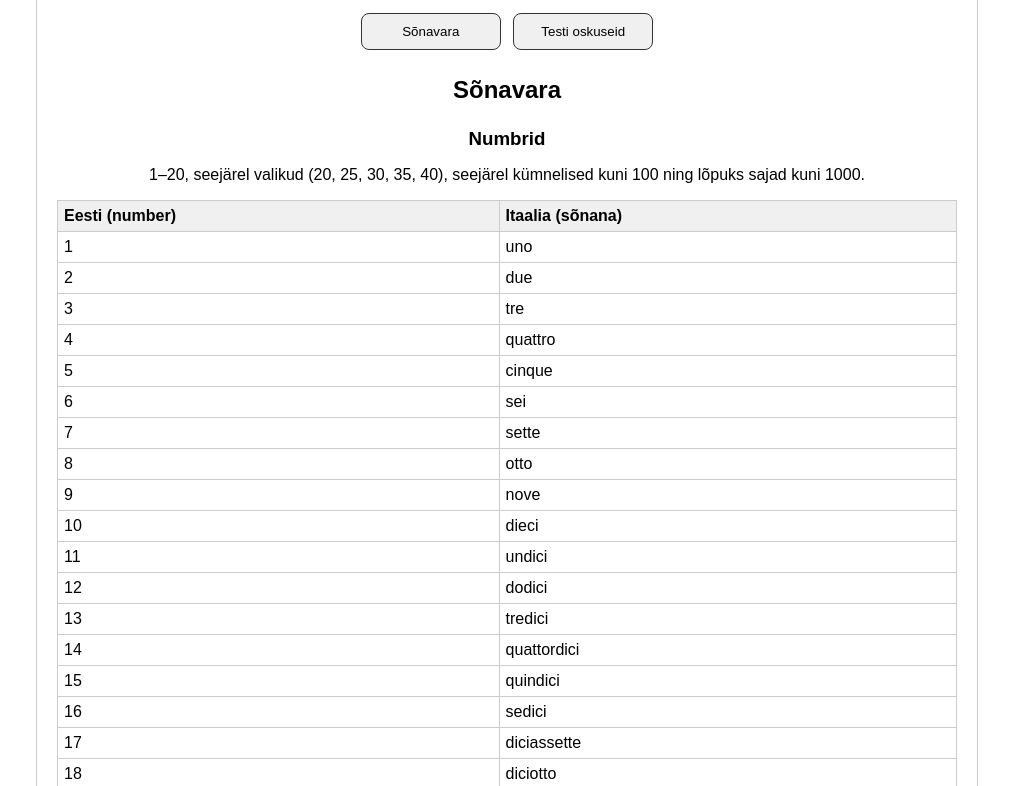
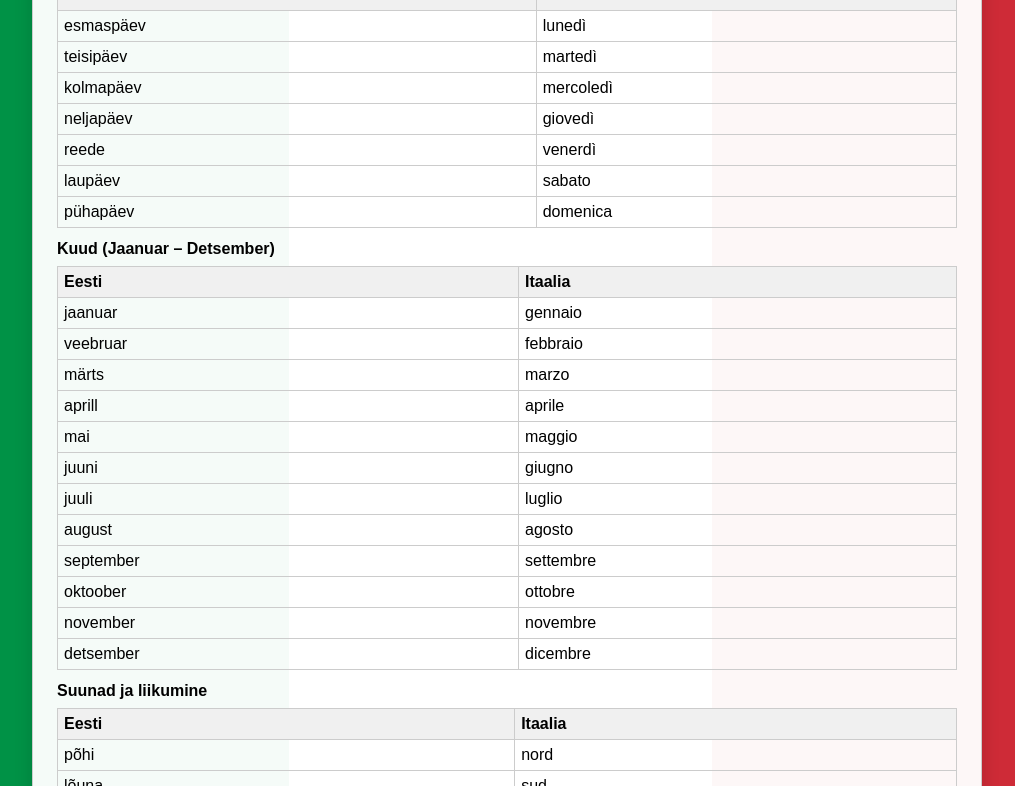
Before and after one commit to andytln/itaalia, a plain HTML site: page index.html in a window 1280 px wide. Shown: the part 134-920 px from the top of the page, without its empty margins (133-1148 px from the left). Drawn offline with Linux system fonts and the light colour scheme.

```diff
--- a/index.html
+++ b/index.html
@@ -15,14 +15,35 @@
   <link rel="manifest" href="manifest.json" />
 
   <style>
+    /* Itaalia lipu taust: roheline - valge - punane vertikaalribad */
+    html, body {
+      height: 100%;
+      margin: 0;
+    }
     body {
+      background: linear-gradient(
+        to right,
+        #009246 0%,   #009246 33%,
+        #ffffff 33%,  #ffffff 66%,
+        #ce2b37 66%,  #ce2b37 100%
+      );
       font-family: Arial, sans-serif;
+      display: flex;
+      align-items: center;
+      justify-content: center;
+      padding: 20px;
+    }
+    .app {
+      background: rgba(255, 255, 255, 0.96);
       max-width: 900px;
-      margin: 40px auto;
-      padding: 20px;
+      width: 100%;
+      margin: 0 auto;
+      padding: 20px 24px;
       border: 1px solid #ccc;
       border-radius: 12px;
+      box-shadow: 0 6px 18px rgba(0, 0, 0, 0.15);
     }
+
     h1, h2, h3, h4 {
       text-align: center;
     }
@@ -112,6 +133,7 @@
   </style>
 </head>
 <body>
+  <div class="app">
     <h1>Itaalia keel – sõnavara ja test</h1>
 
     <!-- ÜLEMINE VALIK: Sõnavara vs Test -->
@@ -194,7 +216,7 @@
       </div>
     </div>
 
-  <!-- TESTI OSA (sama loogika nagu enne, lihtsalt oma blokis) -->
+    <!-- TESTI OSA -->
     <div id="quiz-section" style="display:none;">
 
       <!-- Blokivalik testimiseks -->
@@ -243,6 +265,7 @@
       <!-- Testi kokkuvõte -->
       <div id="summary"></div>
     </div>
+  </div>
 
   <script>
     // ---------- ITAALIA NUMBRID ABIFUNKTSIOON ----------
@@ -285,7 +308,7 @@
         const u = n % 10;
         let tensWord = tensWords[t];
         if (u === 1 || u === 8) {
-          tensWord = tensWord.slice(0, -1); // venti -> ventuno/ventotto jne
+          tensWord = tensWord.slice(0, -1);
         }
         return u === 0 ? tensWord : tensWord + units[u];
       }
@@ -314,7 +337,6 @@
 
     // ---------- SÕNAVARA ANDMED ----------
 
-    // Sõnavara – nädalapäevad
     const vocabWeekdays = [
       { et: "esmaspäev", it: "lunedì" },
       { et: "teisipäev", it: "martedì" },
@@ -325,7 +347,6 @@
       { et: "pühapäev", it: "domenica" }
     ];
 
-    // Sõnavara – kuud
     const vocabMonths = [
       { et: "jaanuar", it: "gennaio" },
       { et: "veebruar", it: "febbraio" },
@@ -341,7 +362,6 @@
       { et: "detsember", it: "dicembre" }
     ];
 
-    // Sõnavara – suunad
     const vocabDirections = [
       { et: "põhi", it: "nord" },
       { et: "lõuna", it: "sud" },
@@ -355,7 +375,6 @@
       { et: "tagasi", it: "indietro" }
     ];
 
-    // Sõnavara – kehaosad (juustest varvasteni)
     const vocabBody = [
       { et: "juuksed", it: "i capelli" },
       { et: "otsmik", it: "la fronte" },
@@ -393,7 +412,7 @@
       { et: "varvas", it: "il dito del piede" }
     ];
 
-    // ---------- TESTI ANDMED (SAMA LOOGIKA NAGU VAREM) ----------
+    // ---------- TESTI ANDMED ----------
 
     const bodyWords = [
       { et: "pea", it: ["testa", "la testa"] },
@@ -485,7 +504,7 @@
     let usedIndices = [];
     let results = [];
     let currentMode = null;
-    let lastResult = null;        // ainult VIIMANE küsimus
+    let lastResult = null;
     const MAX_QUESTIONS = 15;
     let questionLimit = 0;
     let recognition = null;
@@ -782,13 +801,9 @@
         }
       }
 
-      // 1–20
       for (let i = 1; i <= 20; i++) addNumber(i);
-      // 20, 25, 30, 35, 40
       [20, 25, 30, 35, 40].forEach(addNumber);
-      // kümnelised kuni 100 (10,20,...,100)
       for (let i = 10; i <= 100; i += 10) addNumber(i);
-      // sajad kuni 1000 (100,200,...,1000)
       for (let i = 100; i <= 1000; i += 100) addNumber(i);
 
       order.forEach(function (n) {
@@ -800,14 +815,12 @@
 
     // ---------- INIT ----------
 
-    // Täida sõnavara tabelid
     fillSimpleTable("vocab-weekdays", vocabWeekdays);
     fillSimpleTable("vocab-months", vocabMonths);
     fillSimpleTable("vocab-directions", vocabDirections);
     fillSimpleTable("vocab-body", vocabBody);
     fillNumbersVocab();
 
-    // Hääletuvastus
     initSpeechRecognition();
     if (!speechSupported) {
       speechStatus.textContent = "Hääletuvastus ei ole selles brauseris toetatud.";
@@ -816,10 +829,8 @@
       speechStatus.textContent = "Saad vajutada „Ütle vastus” ja rääkida itaalia keeles.";
     }
 
-    // Vaikimisi kuvatakse Sõnavara
     showVocab();
 
-    // Service worker PWA jaoks
     if ("serviceWorker" in navigator) {
       window.addEventListener("load", function () {
         navigator.serviceWorker
```
Lines whose indentation alone changed are shown as unchanged.
